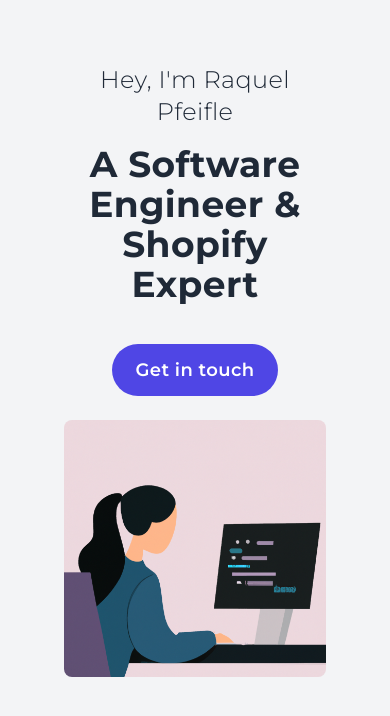
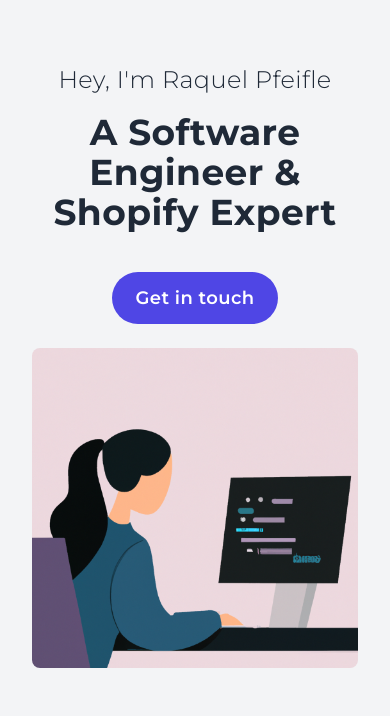
Before and after one commit to rdpfeifle/portfolio_nextjs, a Next.js app: page / in a window 390 px wide. Shown: the top 716 px of the page. Built offline with nearby package versions, Linux system fonts and the light colour scheme.

Commit message:
Added container styles

```diff
--- a/styles/globals.css
+++ b/styles/globals.css
@@ -17,7 +17,11 @@
 
 @layer base {
   body {
-    @apply bg-gray-100 text-gray-800 tracking-wide lg:mx-40 md:mx-10 max-md:mx-8;
+    @apply bg-gray-100 text-gray-800 tracking-wide;
+  }
+
+  .container {
+    @apply lg:px-40 md:px-10 max-md:px-8 mx-auto pb-8;
   }
 
   h1,
@@ -58,3 +62,10 @@
 .underlineEffect {
   @apply underline decoration-indigo-400 decoration-solid decoration-[6px] underline-offset-4;
 }
+
+/* Define the components layer */
+@layer components {
+  .section {
+    @apply lg:px-0 md:px-0 px-4;
+  }
+}
```
